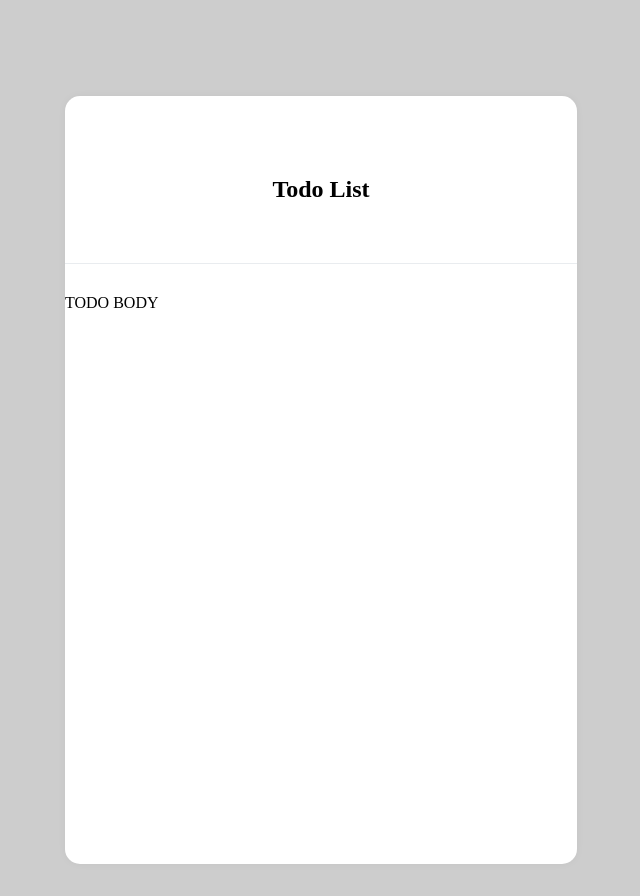
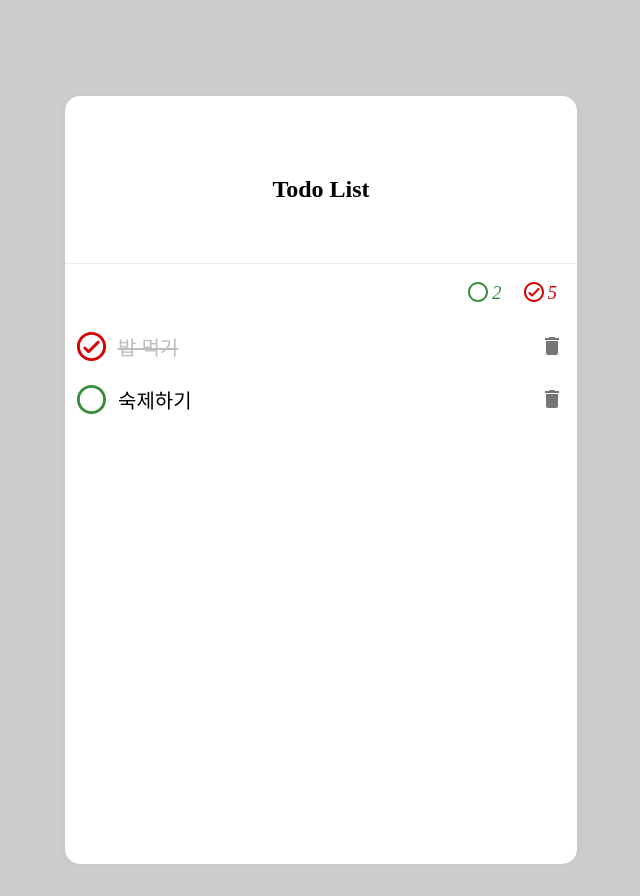
Before and after one commit to KooYS/nest-graphql, a Next.js app in the folder frontend/todolist/: page / in a window 1280 px wide. Shown: the whole page, without its empty margins (319-959 px from the left). Built offline with nearby package versions, Linux system fonts and the light colour scheme.

Commit message:
Feat : add TodoItem, TodoList

```diff
--- a/frontend/todolist/components/TodoBody.tsx
+++ b/frontend/todolist/components/TodoBody.tsx
@@ -1,5 +1,7 @@
 import React from 'react'
 import { styled } from '@mui/system'
+import CheckCircleOutlineRoundedIcon from '@mui/icons-material/CheckCircleOutlineRounded'
+import CircleOutlinedIcon from '@mui/icons-material/CircleOutlined'
 
 type Props = {
 	children: React.ReactNode
@@ -26,14 +28,50 @@ const TodoBodyStyle = styled('div')`
 const TodoTitle = styled('h2')`
 	text-align: center;
 	padding: 60px 0;
-	margin-bottom: 30px;
+	margin-bottom: 0px;
 	border-bottom: 1px solid #e9ecef;
+`
+
+const TodoStatus = styled('ul')`
+	list-style-type: none;
+	display: flex;
+	gap: 20px;
+	margin-right: 20px;
+	justify-content: flex-end;
+
+	& li {
+		display: flex;
+		align-items: flex-end;
+	}
+
+	& em {
+		font-size: 19px;
+		margin-left: 2px;
+	}
+
+	& .done {
+		color: #d50000;
+	}
+
+	& .ing {
+		color: #388e3c;
+	}
 `
 
 const TodoBody: React.FC<Props> = ({ title, children }) => {
 	return (
 		<TodoBodyStyle>
 			<TodoTitle>{title}</TodoTitle>
+			<TodoStatus>
+				<li className="ing">
+					<CircleOutlinedIcon />
+					<em>{2}</em>
+				</li>
+				<li className="done">
+					<CheckCircleOutlineRoundedIcon />
+					<em>{5}</em>
+				</li>
+			</TodoStatus>
 			{children}
 		</TodoBodyStyle>
 	)
--- /dev/null
+++ b/frontend/todolist/components/TodoItem.tsx
@@ -0,0 +1,61 @@
+import React from 'react'
+import { styled } from '@mui/system'
+import Checkbox from '@mui/material/Checkbox'
+import CircleOutlinedIcon from '@mui/icons-material/CircleOutlined'
+import CheckCircleOutlineRoundedIcon from '@mui/icons-material/CheckCircleOutlineRounded'
+import IconButton from '@mui/material/IconButton'
+import DeleteIcon from '@mui/icons-material/Delete'
+import { red, green, grey } from '@mui/material/colors'
+
+type Props = {
+	children: React.ReactNode
+	status: 'done' | 'ing'
+}
+
+const TodoItemStyle = styled('div')`
+	font-size: 20px;
+	display: flex;
+	align-items: center;
+`
+
+const Remove = styled(IconButton)`
+	order: 2;
+	margin-left: auto;
+	margin-right: 5px;
+`
+
+const TodoItemText = styled('div')`
+	color: #cdcdcd;
+	text-decoration: line-through;
+`
+
+const TodoItem: React.FC<Props> = ({ status, children }) => {
+	return (
+		<TodoItemStyle>
+			<Checkbox
+				icon={<CircleOutlinedIcon />}
+				checked={status === 'done' ? true : false}
+				checkedIcon={<CheckCircleOutlineRoundedIcon />}
+				sx={{
+					'& .MuiSvgIcon-root': { fontSize: 35 },
+					color: green[700],
+					'&.Mui-checked': {
+						color: red['A700'],
+					},
+				}}
+			/>
+			<TodoItemText
+				sx={{
+					color: status === 'done' ? grey[400] : 'black',
+					textDecoration: status === 'done' ? 'line-through' : 'none',
+				}}>
+				{children}
+			</TodoItemText>
+			<Remove aria-label="delete">
+				<DeleteIcon />
+			</Remove>
+		</TodoItemStyle>
+	)
+}
+
+export default TodoItem
--- /dev/null
+++ b/frontend/todolist/components/TodoList.tsx
@@ -0,0 +1,18 @@
+import React from 'react'
+import { styled } from '@mui/system'
+import TodoItem from './TodoItem'
+
+const TodoListStyle = styled('div')`
+	flex: 1;
+`
+
+const TodoList = () => {
+	return (
+		<TodoListStyle>
+			<TodoItem status="done">밥 먹기</TodoItem>
+			<TodoItem status="ing">숙제하기</TodoItem>
+		</TodoListStyle>
+	)
+}
+
+export default TodoList
--- a/frontend/todolist/package.json
+++ b/frontend/todolist/package.json
@@ -10,6 +10,7 @@
   "dependencies": {
     "@emotion/react": "^11.7.1",
     "@emotion/styled": "^11.6.0",
+    "@mui/icons-material": "^5.4.2",
     "@mui/material": "^5.4.2",
     "next": "12.0.10",
     "react": "17.0.2",
--- a/frontend/todolist/pages/_app.tsx
+++ b/frontend/todolist/pages/_app.tsx
@@ -1,10 +1,14 @@
 import { GlobalStyles } from '@mui/material'
 import TodoBody from '~/components/TodoBody'
+import TodoList from '~/components/TodoList'
+
 function MyApp() {
 	return (
 		<>
 			<GlobalStyles styles={{ body: { backgroundColor: '#cdcdcd' } }} />
-			<TodoBody title="Todo List">TODO BODY</TodoBody>
+			<TodoBody title="Todo List">
+				<TodoList />
+			</TodoBody>
 		</>
 	)
 }
```
Also changed, not shown: frontend/todolist/components/TodoCreator.tsx (added, +12 -0 lines), frontend/todolist/.prettierrc.json, 1 other file (tests, documents, lock files or other folders).
